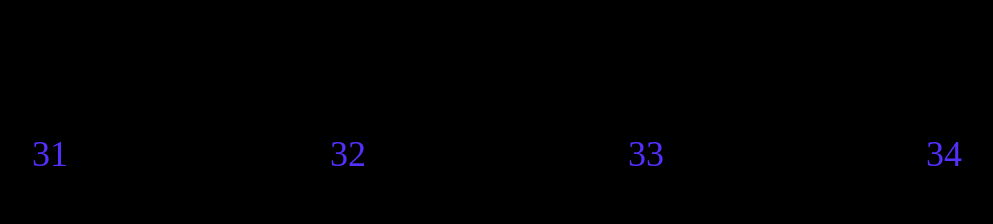
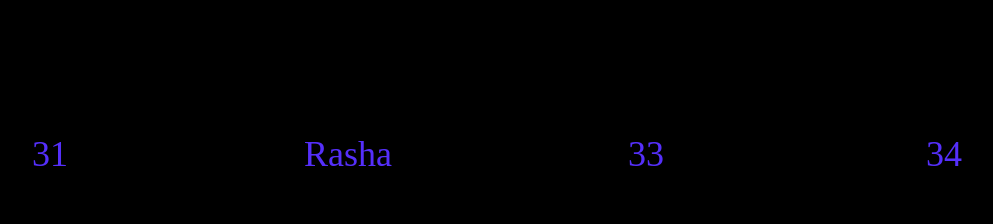
Before and after one commit to TheGreatAdil/git-forge, a Next.js app: page / in a window 1280 px wide. Shown: the part 1765-1989 px from the top of the page, without its empty margins (143-1136 px from the left). Built offline with nearby package versions, Linux system fonts and the light colour scheme.

Commit message:
added my name

```diff
--- a/data/32.ts
+++ b/data/32.ts
@@ -1 +1 @@
-export const name = "32"
+export const name = "Rasha"
```
